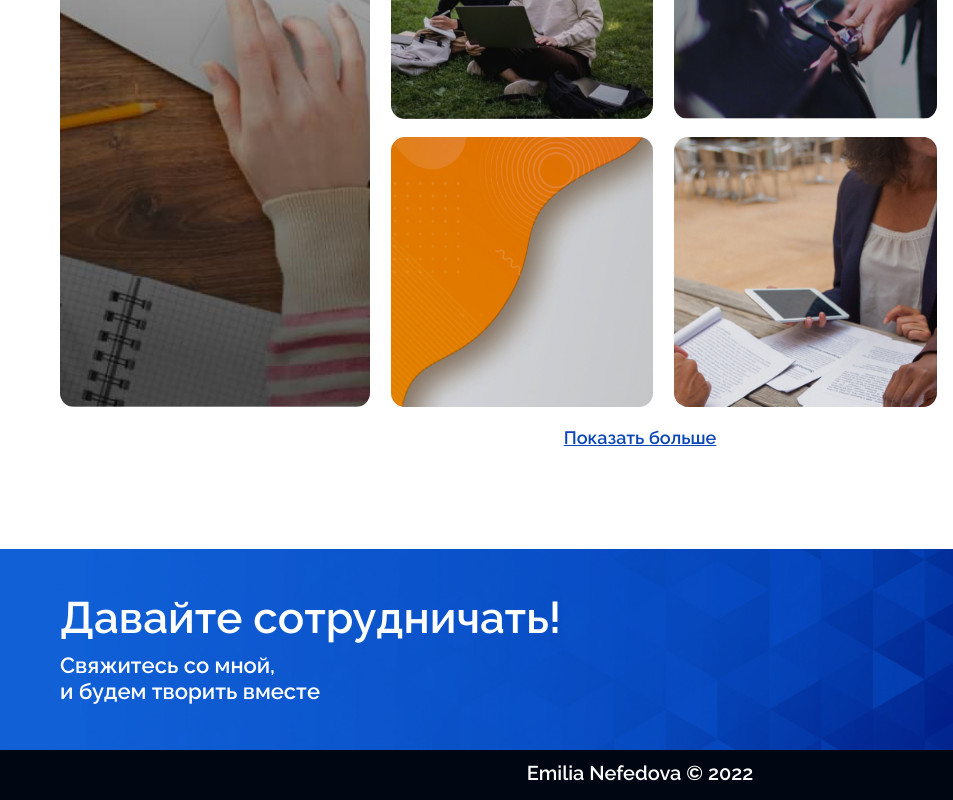
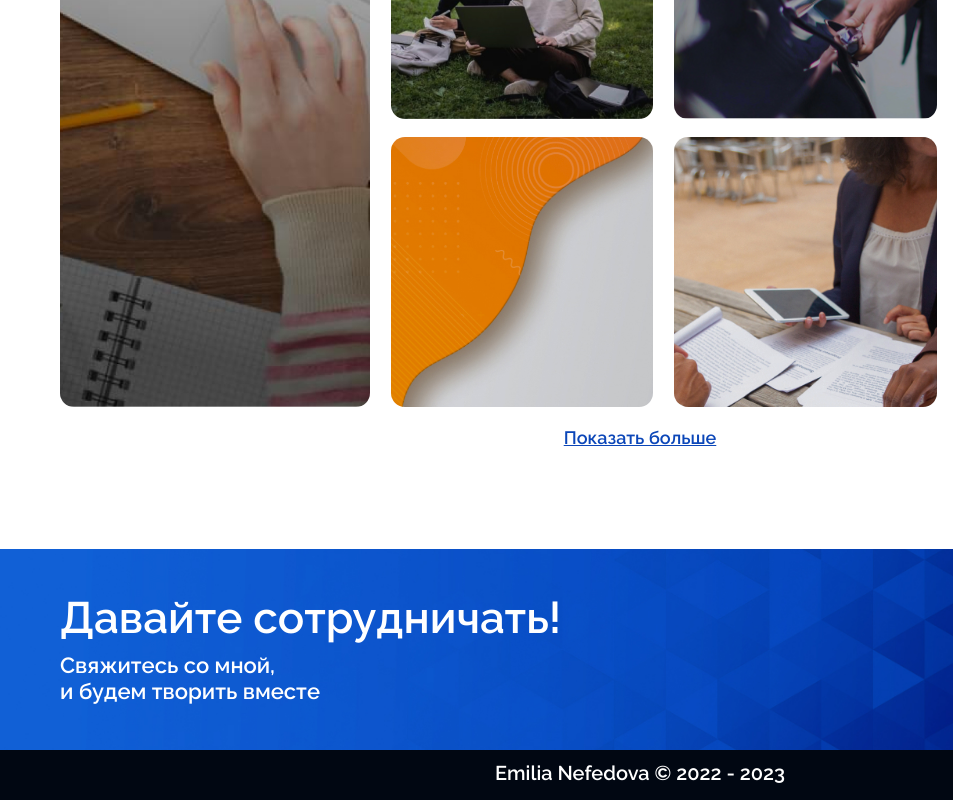
Before and after one commit to emiliaweb/ccryptocoder.github.io, a website: page src/index.html in a window 1280 px wide. Shown: the part 2631-3431 px from the top of the page, 0-953 px from the left. Drawn offline with nearby package versions, Linux system fonts and the light colour scheme; files that its build step writes are made by us from their sources; files whose address does not match are found by name.

Commit message:
Update years

```diff
--- a/src/index.html
+++ b/src/index.html
@@ -381,7 +381,7 @@
             </div>
         </div>
         <div class="footer__bottom">
-            <div class="footer__cr">Emilia Nefedova © 2022</div>
+            <div class="footer__cr">Emilia Nefedova © 2022 - 2023</div>
         </div>
     </footer>
 
```
Also changed, not shown: dist/index.html.
